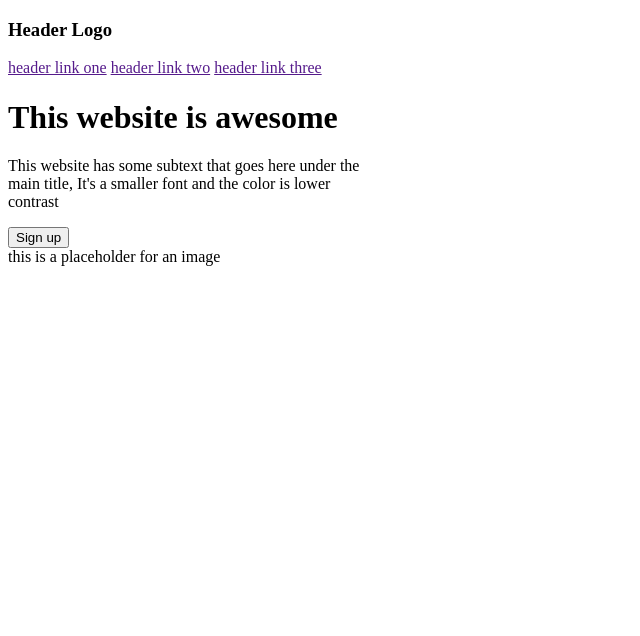
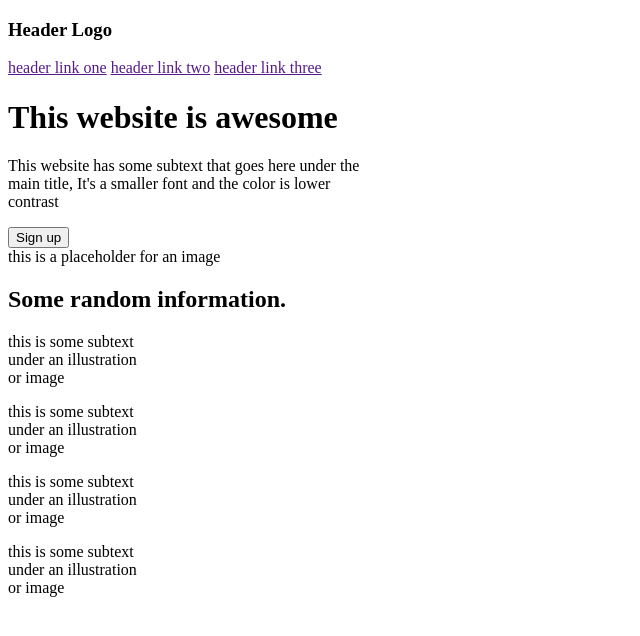
Before and after one commit to OlujimiA/Landing-Page, a plain HTML site: page index.html in a window 1280 px wide. Shown: the whole page, without its empty margins (0-640 px from the left). Drawn offline with Linux system fonts and the light colour scheme.

Commit message:
Structure second section

```diff
--- a/index.html
+++ b/index.html
@@ -27,5 +27,26 @@
                 this is a placeholder for an image
             </div>
         </main>
+        <section>
+            <h1>Some random information.</h1>
+            <div>
+                <div>
+                    <div></div>
+                    <p>this is some subtext<br>under an illustration <br>or image</p>
+                </div>
+                <div>
+                    <div></div>
+                    <p>this is some subtext<br>under an illustration <br>or image</p>
+                </div>
+                <div>
+                    <div></div>
+                    <p>this is some subtext<br>under an illustration <br>or image</p>
+                </div>
+                <div>
+                    <div></div>
+                    <p>this is some subtext<br>under an illustration <br>or image</p>
+                </div>
+            </div>
+        </section>
     </body>
 </html>
```
